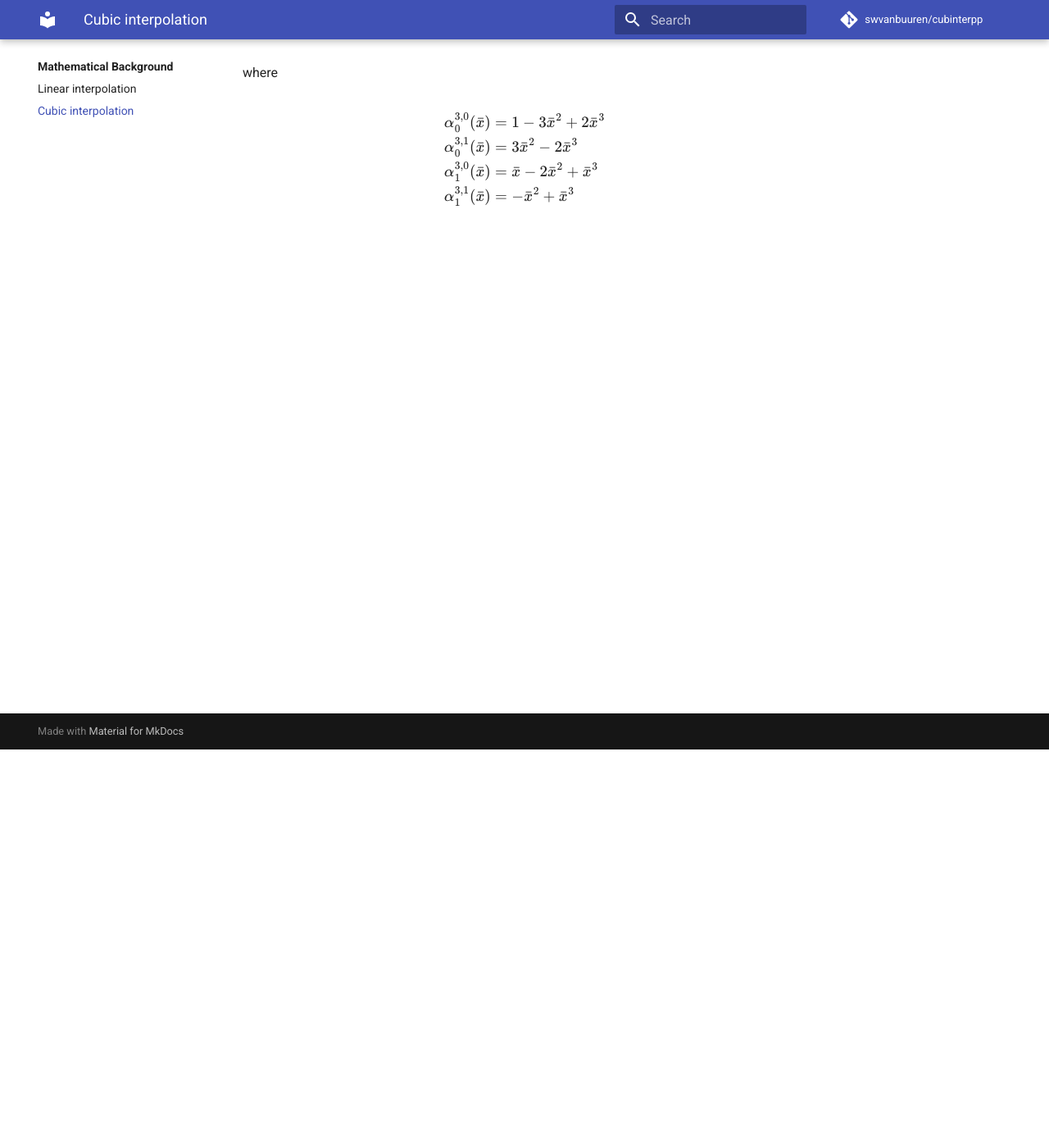
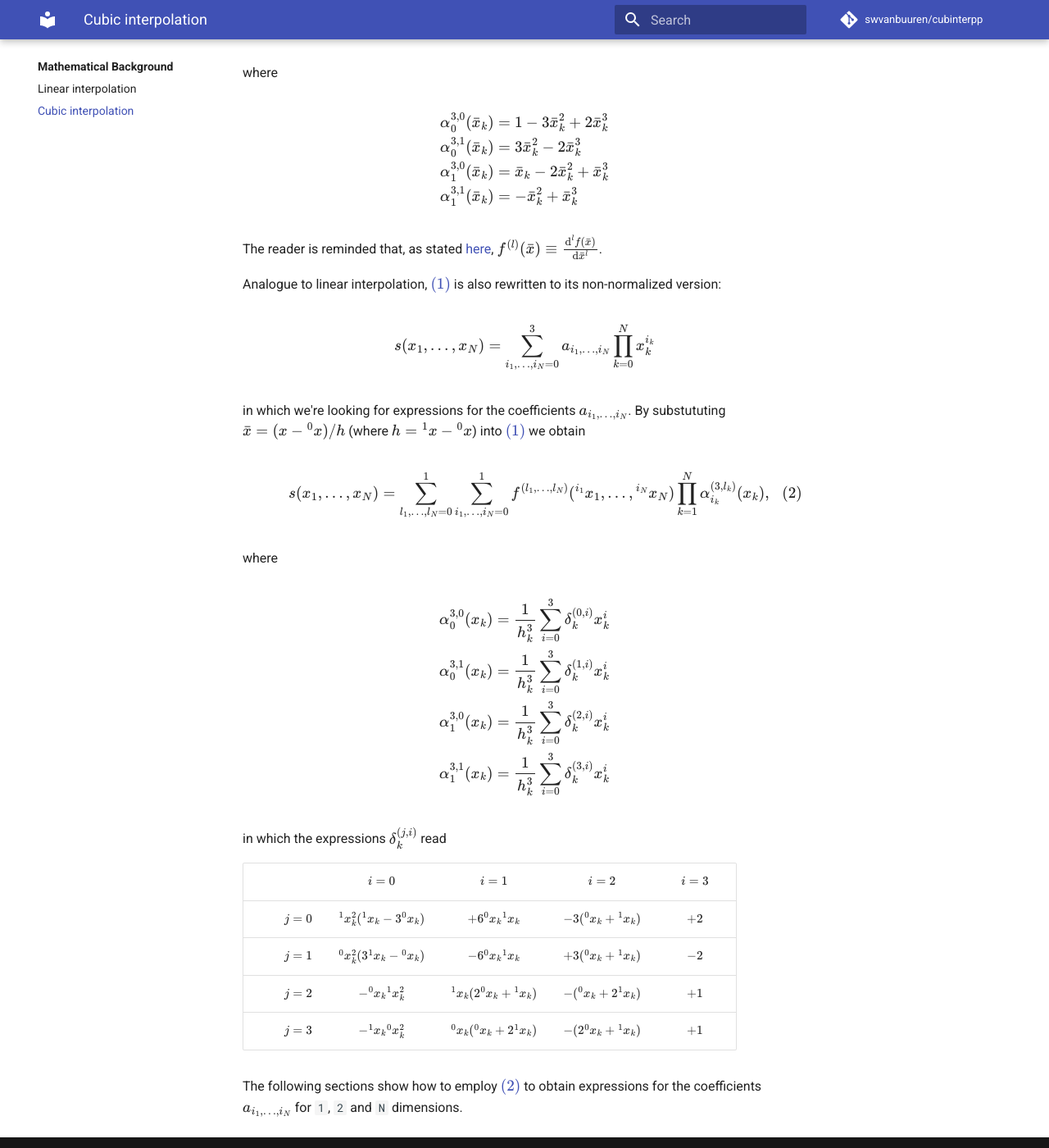
Before and after one commit to swvanbuuren/cubinterpp, an MkDocs documentation site: the page built from docs/theory/cubic.md, in a window 1280 px wide and 1400 px high, scrolled down 486 px. Shown: the whole window at 82% size. Built offline with MkDocs 1.6.1 and Material for MkDocs 9.7.7, drawn with Linux system fonts in a browser that asks for light colours; comment, search, counter and statistics services are not loaded.

Commit message:
docs: Finish introduction in cubic interpolation
Signed-off-by: Sietze van Buuren <s.van.buuren@gmail.com>

```diff
--- a/docs/theory/cubic.md
+++ b/docs/theory/cubic.md
@@ -13,7 +13,7 @@ leads to:
 
 $$
 \begin{equation}
-s^{(n)}(\bar x_1,\dots,\bar x_N) = \sum_{l_1,\dots,l_N=0}^1 \sum_{i_1,\dots,i_N=0,1} f^{(l_1,\dots,l_N)}(i_1,\dots,i_N) \prod_{k=1}^N \alpha^{(3,l_k)}_{i_k} (\bar x_k),
+s(\bar x_1,\dots,\bar x_N) = \sum_{l_1,\dots,l_N=0}^1 \sum_{i_1,\dots,i_N=0,1} f^{(l_1,\dots,l_N)}(i_1,\dots,i_N) \prod_{k=1}^N \alpha^{(3,l_k)}_{i_k} (\bar x_k), \label{eq:s_normalized}
 \end{equation}
 $$
 
@@ -21,9 +21,52 @@ where
 
 $$
 \begin{align*}
-\alpha_0^{3,0}(\bar x) &= 1 - 3\bar x^2 + 2 \bar x ^3\\
-\alpha_0^{3,1}(\bar x) &= 3\bar x^2 - 2\bar x^3\\
-\alpha_1^{3,0}(\bar x) &= \bar x - 2 \bar x^2 + \bar x^3\\
-\alpha_1^{3,1}(\bar x) &=-\bar x^2 + \bar x^3
+\alpha_0^{3,0}(\bar x_k) &= 1 - 3\bar x_k^2 + 2 \bar x_k ^3\\
+\alpha_0^{3,1}(\bar x_k) &= 3\bar x_k^2 - 2\bar x_k^3\\
+\alpha_1^{3,0}(\bar x_k) &= \bar x_k - 2 \bar x_k^2 + \bar x_k^3\\
+\alpha_1^{3,1}(\bar x_k) &=-\bar x_k^2 + \bar x_k^3
 \end{align*}
 $$
+
+The reader is reminded that, as stated [here](index.md), $f^{(l)}(\bar x) \equiv
+\frac{\textrm{d}^lf(\bar x)}{\textrm{d}\bar x^l}$.
+
+Analogue to linear interpolation, $\eqref{eq:s_normalized}$ is also rewritten to its non-normalized version:
+
+$$
+s(x_1,\dots,x_N) = \sum_{i_1,\dots,i_N=0}^3 a_{i_1,\dots,i_N}\prod_{k=0}^N x_{k}^{i_k}
+$$
+
+in which we're looking for expressions for the coefficients $a_{i_1,\dots,i_N}$.
+By substututing $\bar x = (x - {}^0x)/h$ (where $h={}^1x-{}^0x$) into
+$\eqref{eq:s_normalized}$ we obtain
+
+$$
+\begin{equation}
+s(x_1,\dots,x_N) = \sum_{l_1,\dots,l_N=0}^1 \sum_{i_1,\dots,i_N=0}^1 f^{(l_1,\dots,l_N)}({}^{i_1}x_1,\dots,{}^{i_N}x_N) \prod_{k=1}^N \alpha^{(3,l_k)}_{i_k} (x_k), \label{eq:s_non_normalized}
+\end{equation}
+$$
+
+where
+
+$$
+\begin{align*}
+\alpha_0^{3,0}(x_k) &= \frac{1}{h_k^3} \sum^3_{i=0} \delta^{(0,i)}_k x_k^i\\
+\alpha_0^{3,1}(x_k) &= \frac{1}{h_k^3} \sum^3_{i=0} \delta^{(1,i)}_k x_k^i\\
+\alpha_1^{3,0}(x_k) &= \frac{1}{h_k^3} \sum^3_{i=0} \delta^{(2,i)}_k x_k^i\\
+\alpha_1^{3,1}(x_k) &= \frac{1}{h_k^3} \sum^3_{i=0} \delta^{(3,i)}_k x_k^i
+\end{align*}
+$$
+
+in which the expressions $\delta^{(j,i)}_k$ read
+
+|   | $i=0$ | $i=1$ | $i=2$ | $i=3$ |
+|--:|:-----:|:-----:|:-----:|:-----:|
+| $j=0$ | ${}^1x_k^2({}^1x_k-3{}^0x_k)$ | $+6{}^0x_k{}^1x_k$ | $-3({}^0x_k+{}^1x_k)$ | $+2$ |
+| $j=1$ | ${}^0x_k^2(3{}^1x_k-{}^0x_k)$ | $-6{}^0x_k{}^1x_k$ | $+3({}^0x_k+{}^1x_k)$ | $-2$ |
+| $j=2$ | $-{}^0x_k{}^1x_k^2$ | ${}^1x_k(2{}^0x_k+{}^1x_k)$ | $-({}^0x_k+2{}^1x_k)$ | $+1$ |
+| $j=3$ | $-{}^1x_k{}^0x_k^2$ | ${}^0x_k({}^0x_k+2{}^1x_k)$ | $-(2{}^0x_k+{}^1x_k)$ | $+1$ |
+
+The following sections show how to employ $\eqref{eq:s_non_normalized}$ to
+obtain expressions for the coefficients $a_{i_1,\dots,i_N}$ for `1`, `2` and `N`
+dimensions.
```
